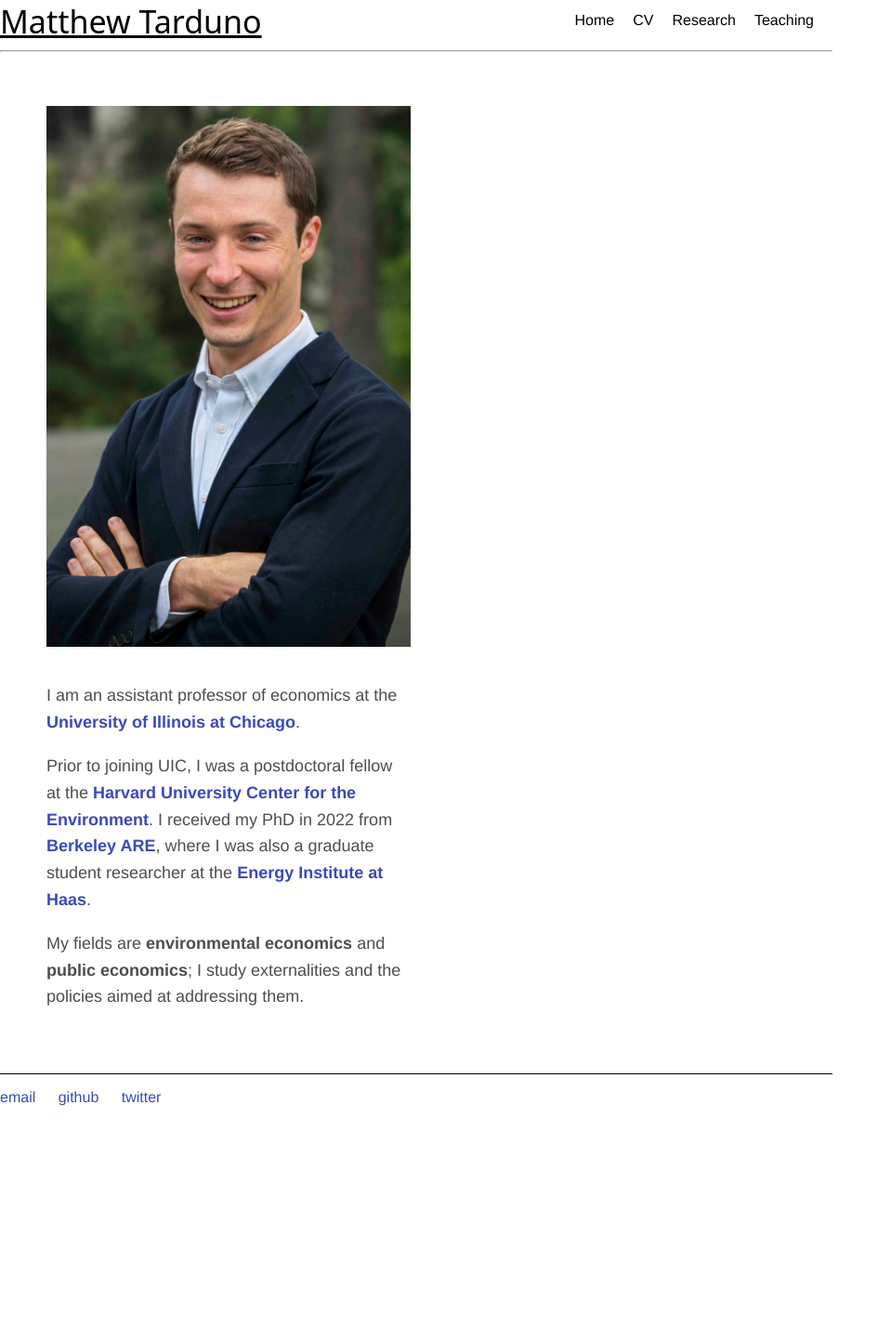
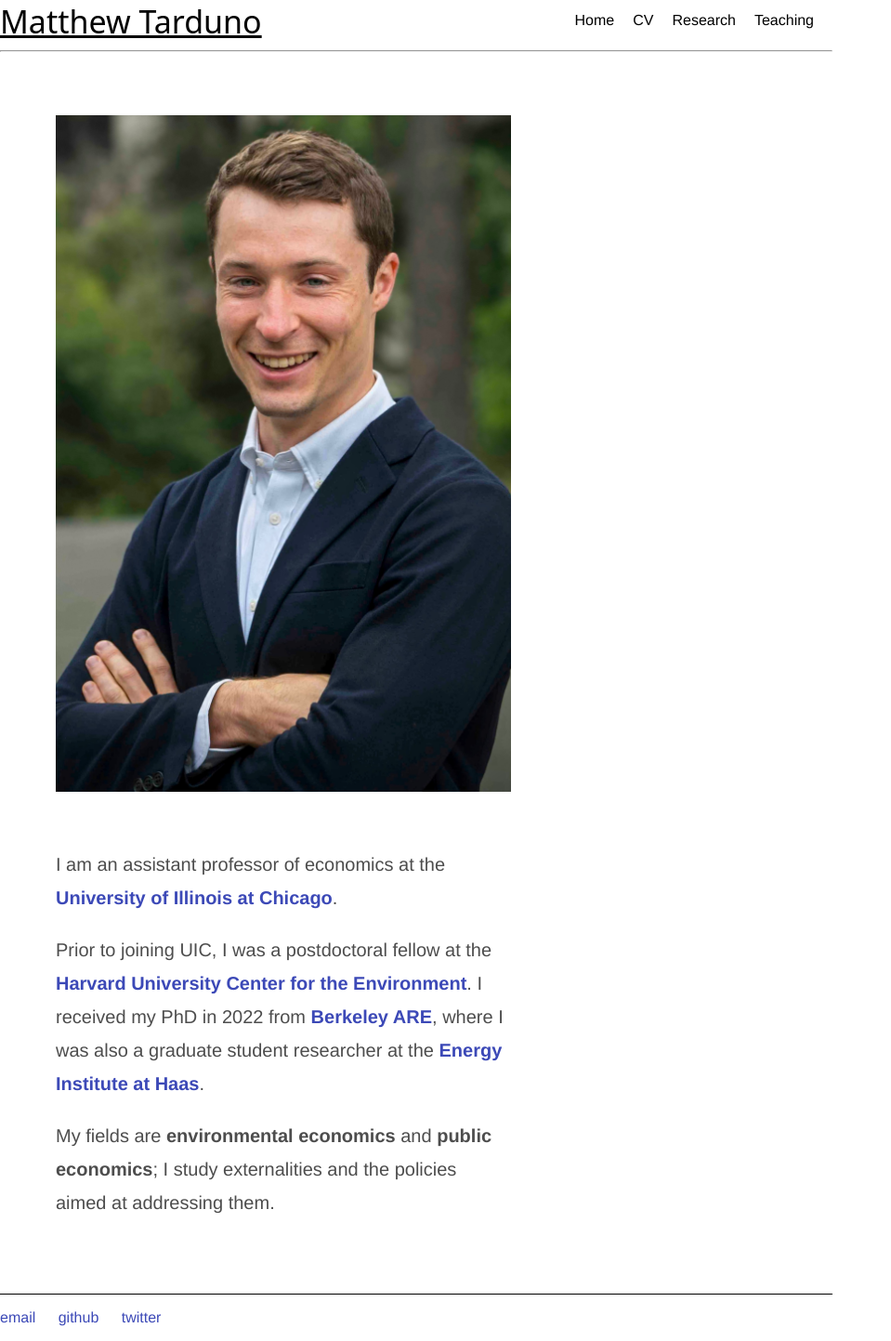
Before and after one commit to Matt-Tarduno/Matt-Tarduno.github.io, a Jekyll site: the page built from mobile/index.html, in a window 1280 px wide. Shown: the whole page at 93% size, without its empty margins (0-959 px from the left). Built offline with Jekyll 4.4.1, drawn with Linux system fonts in a browser that asks for light colours; before the commit the page ends 1206 px from its top, so only the background shows below that.

Commit message:
Update index.html

```diff
--- a/mobile/index.html
+++ b/mobile/index.html
@@ -20,7 +20,7 @@ sitemap:
 
         /* Responsive layout using Flexbox */
         .container {
-            max-width: 1200px; /* Set a wider max width for large screens */
+            max-width: 1400px; /* Wider container for large screens */
             margin: 0 auto;
             padding: 20px;
         }
@@ -28,13 +28,13 @@ sitemap:
         .row {
             display: flex;
             flex-wrap: wrap;
-            justify-content: space-between; /* Spread columns across the space */
+            justify-content: space-between; /* Spread columns across space */
         }
 
         .column {
-            flex-basis: 48%; /* Take up about half the container's width on larger screens */
-            padding: 10px;
-            text-align: left; /* Align text to the left */
+            flex-basis: 60%; /* Wider columns (60% of container) */
+            padding: 20px;
+            text-align: left; /* Ensure text is left-aligned */
         }
 
         img {
@@ -45,8 +45,8 @@ sitemap:
         }
 
         p {
-            font-size: 18px;
-            line-height: 1.6;
+            font-size: 20px; /* Larger font size */
+            line-height: 1.8; /* More spacing between lines */
         }
 
         /* Mobile view (screen width 720px and below) */
@@ -56,8 +56,8 @@ sitemap:
             }
 
             .column {
-                flex-basis: 100%; /* Take up full width in mobile */
-                text-align: center; /* Center the text in mobile */
+                flex-basis: 100%; /* Full width on mobile */
+                text-align: left; /* Still keep text left-aligned */
             }
 
             img {
@@ -67,8 +67,8 @@ sitemap:
             }
 
             p {
-                font-size: 16px;
-                line-height: 1.5;
+                font-size: 18px; /* Slightly smaller font on mobile */
+                line-height: 1.6;
             }
         }
     </style>
```
